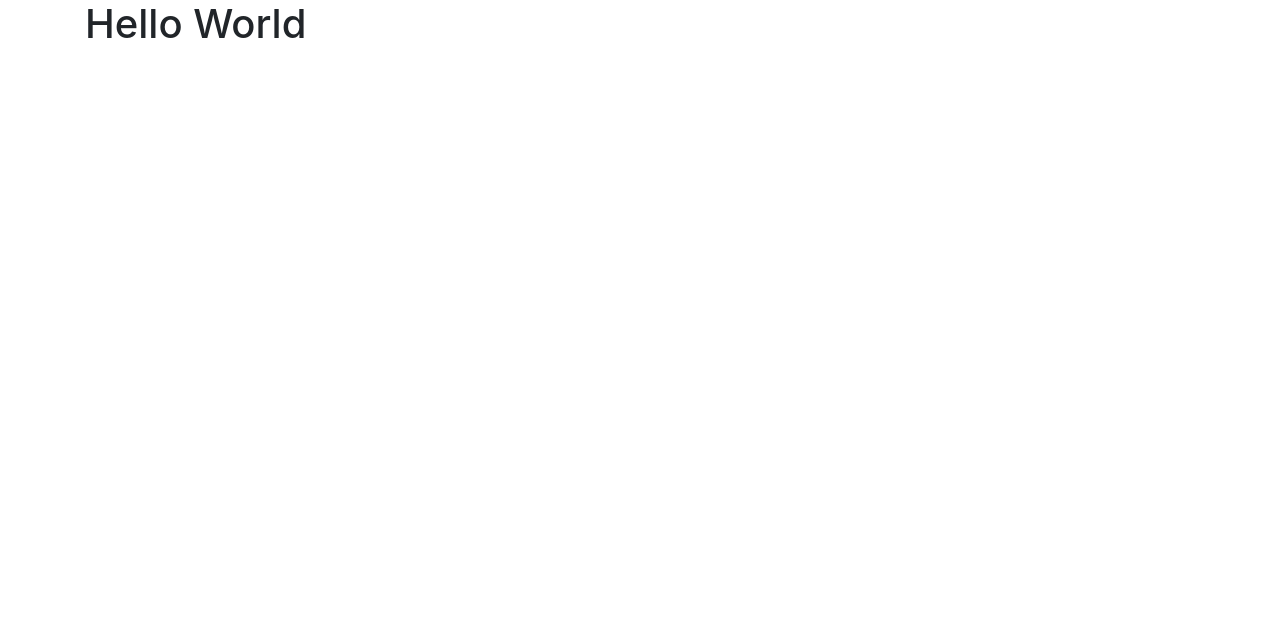
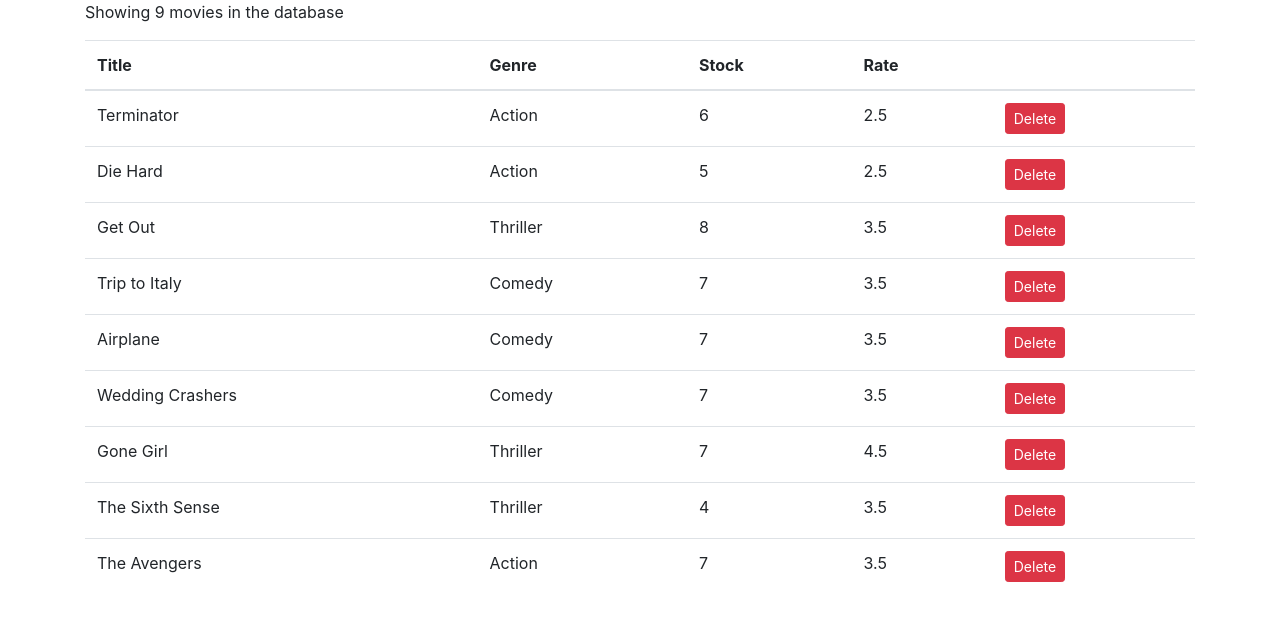
Before and after one commit to snieto10/movies, a React (Create React App) app: page / in a window 1280 px wide. Shown: the top 620 px of the page. Built offline with nearby package versions, Linux system fonts and the light colour scheme.

Commit message:
delete button

```diff
--- a/src/App.js
+++ b/src/App.js
@@ -1,11 +1,12 @@
 import React, { Component } from "react";
+import Movies from "./components/movies";
 import "./App.css";
 
 class App extends Component {
   render() {
     return (
       <main className="container">
-        <h1>Hello World</h1>
+        <Movies />
       </main>
     );
   }
--- /dev/null
+++ b/src/components/movies.jsx
@@ -0,0 +1,59 @@
+import React, { Component } from "react";
+import { getMovies } from "../fakeMovieService";
+
+class Movies extends Component {
+  state = {
+    movies: getMovies(),
+  };
+
+  handleDelete = (movie) => {
+    const movies = this.state.movies.filter((m) => m._id !== movie._id);
+    this.setState({ movies });
+  };
+
+  render() {
+    return (
+      <React.Fragment>
+        <p>Showing {this.totalMovies()} movies in the database</p>
+        <table className="table">
+          <thead>
+            <tr>
+              <th scope="col">Title</th>
+              <th scope="col">Genre</th>
+              <th scope="col">Stock</th>
+              <th scope="col">Rate</th>
+              <th scope="col"></th>
+            </tr>
+          </thead>
+          <tbody>
+            {this.state.movies.map((movie) => {
+              return (
+                <tr key={movie._id}>
+                  <td>{movie.title}</td>
+                  <td>{movie.genre.name}</td>
+                  <td>{movie.numberInStock}</td>
+                  <td>{movie.dailyRentalRate}</td>
+                  <td>
+                    <button
+                      className="btn btn-danger btn-sm"
+                      onClick={() => this.handleDelete(movie)}
+                    >
+                      Delete
+                    </button>
+                  </td>
+                </tr>
+              );
+            })}
+          </tbody>
+          <tbody></tbody>
+        </table>
+      </React.Fragment>
+    );
+  }
+
+  totalMovies() {
+    return this.state.movies.length;
+  }
+}
+
+export default Movies;
--- /dev/null
+++ b/src/fakeGenreService.js
@@ -0,0 +1,9 @@
+export const genres = [
+  { _id: "5b21ca3eeb7f6fbccd471818", name: "Action" },
+  { _id: "5b21ca3eeb7f6fbccd471814", name: "Comedy" },
+  { _id: "5b21ca3eeb7f6fbccd471820", name: "Thriller" },
+];
+
+export function getGenres() {
+  return genres.filter((g) => g);
+}
--- /dev/null
+++ b/src/fakeMovieService.js
@@ -0,0 +1,97 @@
+import * as genresAPI from "./fakeGenreService";
+
+const movies = [
+  {
+    _id: "5b21ca3eeb7f6fbccd471815",
+    title: "Terminator",
+    genre: { _id: "5b21ca3eeb7f6fbccd471818", name: "Action" },
+    numberInStock: 6,
+    dailyRentalRate: 2.5,
+    publishDate: "2018-01-03T19:04:28.809Z"
+  },
+  {
+    _id: "5b21ca3eeb7f6fbccd471816",
+    title: "Die Hard",
+    genre: { _id: "5b21ca3eeb7f6fbccd471818", name: "Action" },
+    numberInStock: 5,
+    dailyRentalRate: 2.5
+  },
+  {
+    _id: "5b21ca3eeb7f6fbccd471817",
+    title: "Get Out",
+    genre: { _id: "5b21ca3eeb7f6fbccd471820", name: "Thriller" },
+    numberInStock: 8,
+    dailyRentalRate: 3.5
+  },
+  {
+    _id: "5b21ca3eeb7f6fbccd471819",
+    title: "Trip to Italy",
+    genre: { _id: "5b21ca3eeb7f6fbccd471814", name: "Comedy" },
+    numberInStock: 7,
+    dailyRentalRate: 3.5
+  },
+  {
+    _id: "5b21ca3eeb7f6fbccd47181a",
+    title: "Airplane",
+    genre: { _id: "5b21ca3eeb7f6fbccd471814", name: "Comedy" },
+    numberInStock: 7,
+    dailyRentalRate: 3.5
+  },
+  {
+    _id: "5b21ca3eeb7f6fbccd47181b",
+    title: "Wedding Crashers",
+    genre: { _id: "5b21ca3eeb7f6fbccd471814", name: "Comedy" },
+    numberInStock: 7,
+    dailyRentalRate: 3.5
+  },
+  {
+    _id: "5b21ca3eeb7f6fbccd47181e",
+    title: "Gone Girl",
+    genre: { _id: "5b21ca3eeb7f6fbccd471820", name: "Thriller" },
+    numberInStock: 7,
+    dailyRentalRate: 4.5
+  },
+  {
+    _id: "5b21ca3eeb7f6fbccd47181f",
+    title: "The Sixth Sense",
+    genre: { _id: "5b21ca3eeb7f6fbccd471820", name: "Thriller" },
+    numberInStock: 4,
+    dailyRentalRate: 3.5
+  },
+  {
+    _id: "5b21ca3eeb7f6fbccd471821",
+    title: "The Avengers",
+    genre: { _id: "5b21ca3eeb7f6fbccd471818", name: "Action" },
+    numberInStock: 7,
+    dailyRentalRate: 3.5
+  }
+];
+
+export function getMovies() {
+  return movies;
+}
+
+export function getMovie(id) {
+  return movies.find(m => m._id === id);
+}
+
+export function saveMovie(movie) {
+  let movieInDb = movies.find(m => m._id === movie._id) || {};
+  movieInDb.name = movie.name;
+  movieInDb.genre = genresAPI.genres.find(g => g._id === movie.genreId);
+  movieInDb.numberInStock = movie.numberInStock;
+  movieInDb.dailyRentalRate = movie.dailyRentalRate;
+
+  if (!movieInDb._id) {
+    movieInDb._id = Date.now();
+    movies.push(movieInDb);
+  }
+
+  return movieInDb;
+}
+
+export function deleteMovie(id) {
+  let movieInDb = movies.find(m => m._id === id);
+  movies.splice(movies.indexOf(movieInDb), 1);
+  return movieInDb;
+}
```
